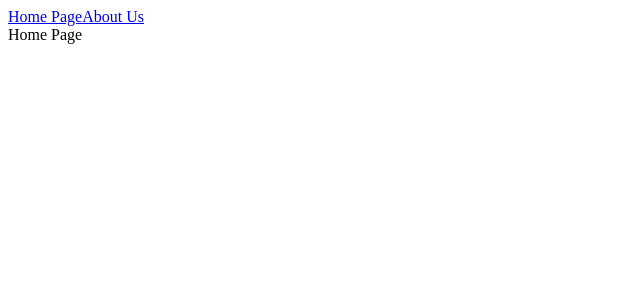
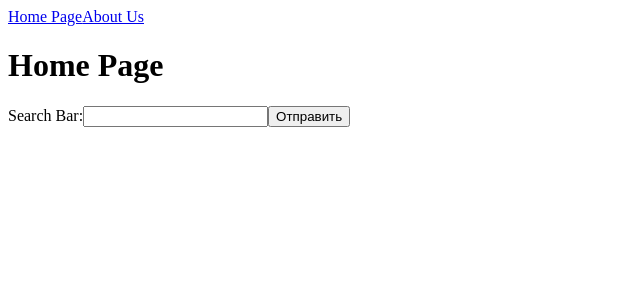
Before and after one commit to VladimirG91/react, a React (Vite) app in the folder react-app/: page / in a window 1280 px wide. Shown: the top 300 px of the page, without its empty margins (0-640 px from the left). Built offline with nearby package versions, Linux system fonts and the light colour scheme.

Commit message:
feat: add SearchBar

```diff
--- /dev/null
+++ b/react-app/src/components/SearchBar.tsx
@@ -0,0 +1,40 @@
+import React from 'react';
+
+interface Props {
+  placeholder?: string;
+}
+interface State {
+  value: string;
+}
+
+class SearchBar extends React.Component<Props, State> {
+  constructor(props: Props) {
+    super(props);
+    this.state = { value: '' };
+    this.handleChange = this.handleChange.bind(this);
+    this.handleSubmit = this.handleSubmit.bind(this);
+  }
+
+  handleChange(event: React.ChangeEvent<HTMLInputElement>) {
+    this.setState({ value: event.target.value });
+  }
+
+  handleSubmit(event: React.FormEvent<HTMLFormElement>) {
+    alert('Искомое значение: ' + this.state.value);
+    event.preventDefault();
+  }
+
+  render() {
+    return (
+      <form onSubmit={this.handleSubmit}>
+        <label>
+          Search Bar:
+          <input type="text" value={this.state.value} onChange={this.handleChange} />
+        </label>
+        <input type="submit" value="Отправить" />
+      </form>
+    );
+  }
+}
+
+export default SearchBar;
--- a/react-app/src/pages/AboutPage.tsx
+++ b/react-app/src/pages/AboutPage.tsx
@@ -2,7 +2,7 @@ import React from 'react';
 
 class AboutPage extends React.Component {
   render() {
-    return <div className="about">About Us</div>;
+    return <h1 className="about">About Us</h1>;
   }
 }
 
--- a/react-app/src/pages/HomePage.tsx
+++ b/react-app/src/pages/HomePage.tsx
@@ -1,8 +1,13 @@
 import React from 'react';
-
+import SearchBar from 'components/SearchBar';
 class HomePage extends React.Component {
   render() {
-    return <div className="home">Home Page</div>;
+    return (
+      <>
+        <h1 className="home">Home Page</h1>
+        <SearchBar />
+      </>
+    );
   }
 }
 
```
